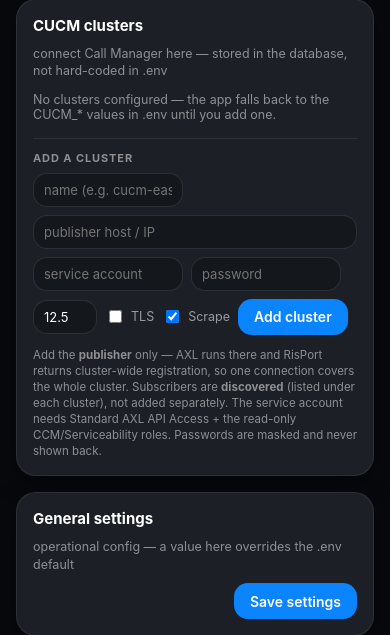
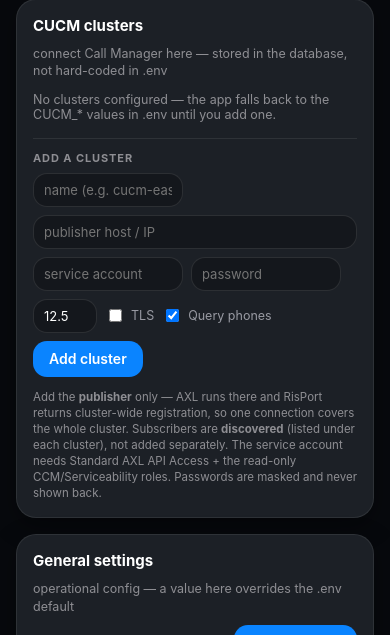
Before and after one commit to mgcather07/Voxa, a Python web app: template app/templates/settings.html in a window 390 px wide; the page is wider, and only the part inside the window is pictured. Shown: the part 446-1081 px from the top of that part. Run offline with Jinja, Linux system fonts and the light colour scheme; the template is opened without the code that fills it, so the values that code supplies are empty; some libraries are stand-ins or nearby versions.

Commit message:
Reword UI: "scraping" -> querying/reading, "Fleet" -> "Inventory"
Manager/admin-facing terminology. "Scraping phones / phone web servers"
read as aggressive; it's just reading each phone's built-in web page for
serial + switch port. "Fleet" was too informal.

- Collection status: "querying phones (cucm) ... reading phone web services"
- Dashboard/nav/History/Analytics/Reports: "Fleet ..." -> "Inventory ..."
- Settings labels: "Scrape" -> "Query phones", etc.

User-facing strings only; internal identifiers (fleet_total, fleet_trend,
phoneweb scraper) unchanged.

Co-Authored-By: Claude Opus 4.8 <noreply@anthropic.com>

```diff
--- a/app/settings_store.py
+++ b/app/settings_store.py
@@ -30,9 +30,9 @@ from .models import Cluster, Setting
 # key, type, secret, group, label
 SCHEMA = [
     ("app_name", "str", False, "Application", "App name"),
-    ("phone_web_enabled", "bool", False, "Discovery", "Scrape phones for serial/switch"),
+    ("phone_web_enabled", "bool", False, "Discovery", "Query phones for serial/switch"),
     ("phone_web_timeout", "int", False, "Discovery", "Phone web timeout (s)"),
-    ("phone_web_concurrency", "int", False, "Discovery", "Phone scrape concurrency"),
+    ("phone_web_concurrency", "int", False, "Discovery", "Phone query concurrency"),
     ("site_from_device_pool", "str", False, "Discovery", "Site-from-device-pool regex"),
     ("cdr_dir", "str", False, "CDR", "CDR/CMR drop directory"),
     ("snmp_enabled", "bool", False, "SNMP", "Enable SNMP PoE polling"),
--- a/app/sync.py
+++ b/app/sync.py
@@ -78,7 +78,7 @@ def run_sync(settings: Settings | None = None) -> int:
             devices = ris.fetch_all()
             for dname, dev in devices.items():
                 ris_devices[dname] = (dev, conn.name)
-            _set_stage(run_id, f"scraping phones ({conn.name})",
+            _set_stage(run_id, f"querying phones ({conn.name})",
                        ris_count=len(ris_devices))
 
             if cfg.phone_web_enabled and conn.phone_web_enabled:
--- a/app/templates/_syncline.html
+++ b/app/templates/_syncline.html
@@ -1,7 +1,7 @@
 {% if not latest_run %}
   <span class="dot"></span><span>No collection yet &mdash; click Collect from CUCM.</span>
 {% elif latest_run.status == "running" %}
-  <span class="dot busy"></span><span>Collecting &mdash; {{ latest_run.stage or "querying AXL" }} · {{ latest_run.ris_count }} seen live, scraping phone web servers</span>
+  <span class="dot busy"></span><span>Collecting &mdash; {{ latest_run.stage or "querying AXL" }} · {{ latest_run.ris_count }} seen live, reading phone web services</span>
 {% elif latest_run.status == "failed" %}
   <span class="dot fail"></span><span>Last collection failed: {{ latest_run.error or "unknown error" }}</span>
 {% else %}
--- a/app/templates/analytics.html
+++ b/app/templates/analytics.html
@@ -15,12 +15,12 @@
   <div class="tiles">
     <div class="tile"><div class="label">Calls (14 days)</div>
       <div class="value-row"><span class="value tnum">{{ "{:,}".format(a.total_calls) }}</span></div>
-      <div class="note">across the fleet</div></div>
+      <div class="note">across the inventory</div></div>
     <div class="tile"><div class="label">Answered</div>
       <div class="value-row"><span class="value tnum" style="color:var(--green)">{{ a.answered_pct }}%</span></div>
       <div class="progress"><span style="width:{{ a.answered_pct }}%;background:var(--green)"></span></div>
       <div class="note">{{ a.missed }} missed ({{ a.missed_pct }}%)</div></div>
-    <div class="tile"><div class="label">Fleet avg MOS</div>
+    <div class="tile"><div class="label">Inventory avg MOS</div>
       <div class="value-row"><span class="value tnum" style="color:{{ 'var(--green)' if a.avg_mos and a.avg_mos >= 4 else 'var(--orange)' }}">{{ a.avg_mos or "—" }}</span></div>
       <div class="note">call quality</div></div>
     <div class="tile"><div class="label">Busy hour</div>
--- a/app/templates/base.html
+++ b/app/templates/base.html
@@ -26,7 +26,7 @@
     </div>
 
     <nav class="nav">
-      <div class="nav-group">Fleet</div>
+      <div class="nav-group">Inventory</div>
       <a class="nav-item {{ 'on' if path == '/' }}" href="/">
         <span class="bar"></span>Dashboard
       </a>
--- a/app/templates/dashboard.html
+++ b/app/templates/dashboard.html
@@ -1,6 +1,6 @@
 {% extends "base.html" %}
-{% block title %}Fleet overview &middot; {{ settings.app_name }}{% endblock %}
-{% block page_title %}Fleet overview{% endblock %}
+{% block title %}Inventory overview &middot; {{ settings.app_name }}{% endblock %}
+{% block page_title %}Inventory overview{% endblock %}
 {% block content %}
 
 {% if summary.total == 0 %}
@@ -92,7 +92,7 @@
     </div>
     <div class="callstat">
       <span class="cs-value tnum" style="color:{{ 'var(--green)' if call_activity.avg_mos and call_activity.avg_mos >= 4 else 'var(--orange)' }}">{{ call_activity.avg_mos or "—" }}</span>
-      <span class="cs-label">fleet average MOS</span>
+      <span class="cs-label">inventory average MOS</span>
     </div>
   </div>
 </div>
--- a/app/templates/history.html
+++ b/app/templates/history.html
@@ -50,7 +50,7 @@
 
   <div class="card">
     <div class="card-head">
-      <h2>Fleet trend</h2>
+      <h2>Inventory trend</h2>
       <span class="subhead">coverage across the last {{ trend|length }} collections</span>
     </div>
     <div class="trend">
--- a/app/templates/import.html
+++ b/app/templates/import.html
@@ -6,7 +6,7 @@
 <div class="card" style="max-width:640px">
   <div class="card-head">
     <h2>Import devices from a CSV</h2>
-    <span class="subhead">augment the inventory when the phone web scrape can't</span>
+    <span class="subhead">augment the inventory when the phone query can't</span>
   </div>
 
   {% if result %}
--- a/app/templates/settings.html
+++ b/app/templates/settings.html
@@ -50,7 +50,7 @@
             <input type="password" name="cucm_password" placeholder="{{ 'unchanged' if c.cucm_password else 'password' }}" autocomplete="new-password" style="width:130px">
             <input type="text" name="axl_version" value="{{ c.axl_version }}" placeholder="12.5" style="width:64px">
             <label class="chk"><input type="checkbox" name="verify_tls" {{ 'checked' if c.verify_tls }}> TLS</label>
-            <label class="chk"><input type="checkbox" name="phone_web_enabled" {{ 'checked' if c.phone_web_enabled }}> Scrape</label>
+            <label class="chk"><input type="checkbox" name="phone_web_enabled" {{ 'checked' if c.phone_web_enabled }}> Query phones</label>
             <button class="btn btn-secondary" type="submit" style="min-height:32px;padding:0 12px">Save &amp; retest</button>
           </div>
         </form>
@@ -99,7 +99,7 @@
       <input type="password" name="cucm_password" placeholder="password" autocomplete="new-password" style="width:150px">
       <input type="text" name="axl_version" placeholder="12.5" value="12.5" style="width:64px">
       <label class="chk"><input type="checkbox" name="verify_tls"> TLS</label>
-      <label class="chk"><input type="checkbox" name="phone_web_enabled" checked> Scrape</label>
+      <label class="chk"><input type="checkbox" name="phone_web_enabled" checked> Query phones</label>
       <button class="btn btn-primary" type="submit">Add cluster</button>
     </form>
     <div class="footnote"><span>Add the <strong>publisher</strong> only — AXL runs there and RisPort returns cluster-wide registration, so one connection covers the whole cluster. Subscribers are <strong>discovered</strong> (listed under each cluster), not added separately. The service account needs Standard AXL API Access + the read-only CCM/Serviceability roles. Passwords are masked and never shown back.</span></div>
```
Also changed, not shown: app/report_templates.py (+4 -4 lines).
